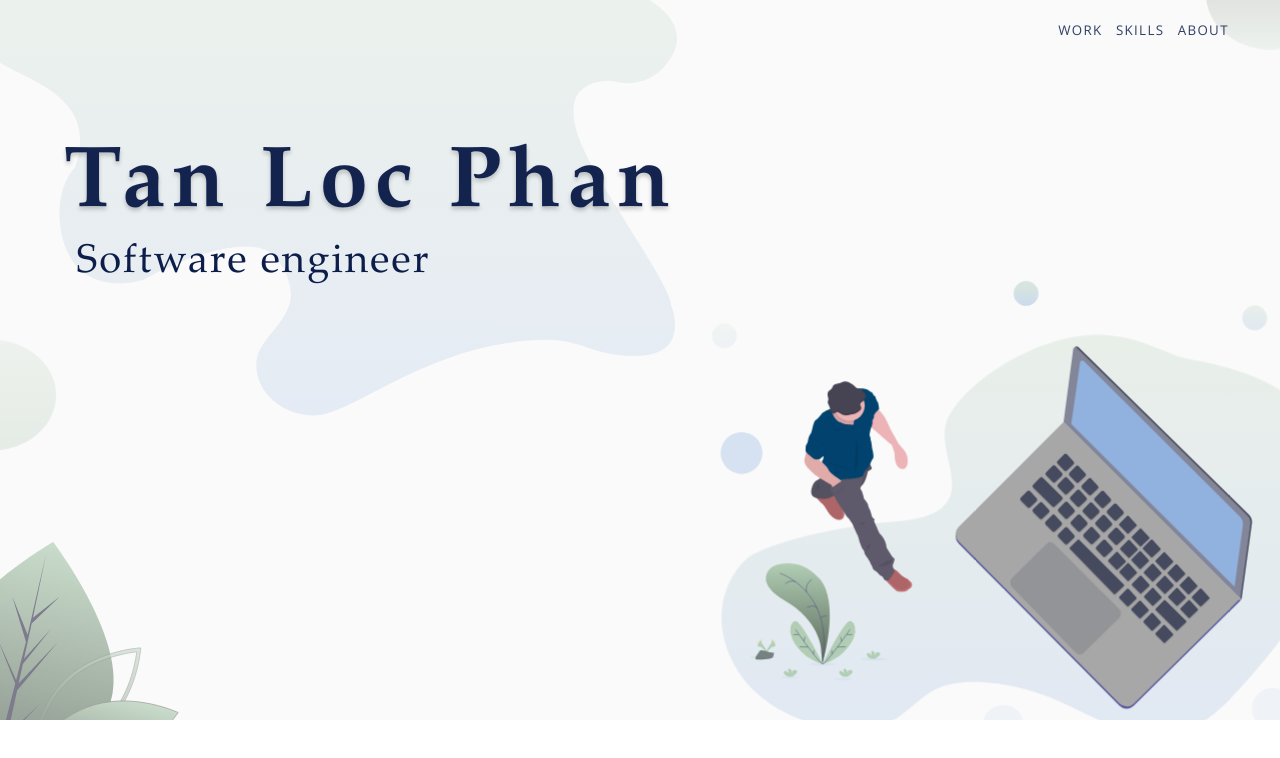
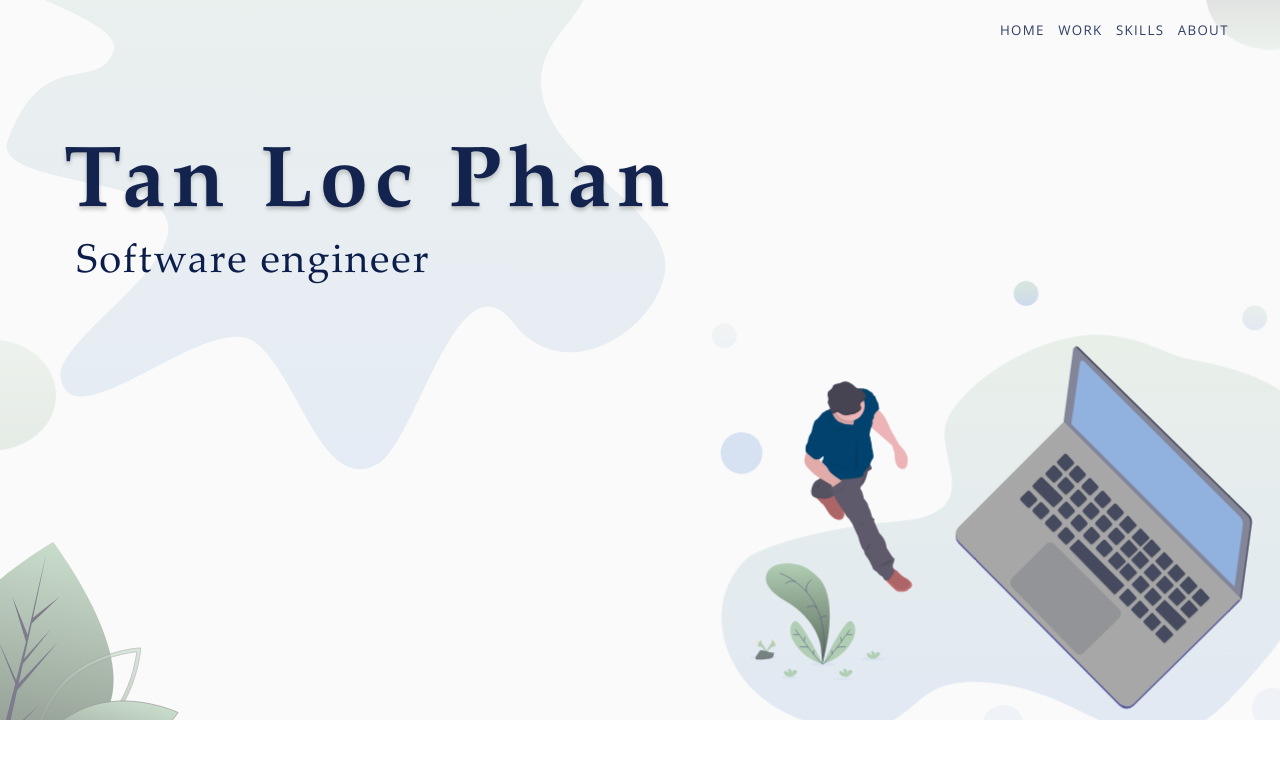
Before and after one commit to locphan2207/personal-web, a React (Create React App) app: page / in a window 1280 px wide. Shown: the top 758 px of the page. Built offline with nearby package versions, Linux system fonts and the light colour scheme.

Commit message:
adjust shape

```diff
--- a/src/components/App.css
+++ b/src/components/App.css
@@ -17,8 +17,8 @@
 
 .top-left-svg {
   position: absolute;
-  top: -1%;
-  left: -2%;
+  top: -18%;
+  left: -3%;
   width: 55%;
   height: auto;
   z-index: 1;
--- a/src/components/App.js
+++ b/src/components/App.js
@@ -12,16 +12,23 @@ const Snap = window.Snap
 // - CREATE A HELPER TO GENERATE KEYFRAMES BASED ON SPRING CONFIG
 
 const animateToPage2 = () => {
-  // const tlSvg = document.getElementById("top-left-bubble")
-  // const s = Snap(tlSvg)
   const p1 = Snap.select("#top-left-svg")
-  // const po1 = p1.node.getAttribute("d")
   const po2 =
     "M970.967 267.915C997.042 225.646 950.789 194.36 924.404 184C924.404 184 781 154 747 100C713 46.0001 652.009 -34 587 18C521.991 70 493 174 421 166C349 158 288.04 97.9998 252.999 83.4814C98.6787 43.9999 56.9998 84 30.9998 146C4.99984 208 64.1093 272 31.0001 364C2.54482 394.044 -14.5632 496.642 18.9999 518C85 560 32.4375 630 18.9999 716C8.99974 780 56.3582 806 98.6789 840C141 874 254.2 873.332 296.999 802C314.999 772 323 690 375 758C397.217 787.053 467 874 565 840C663 806 557.028 646 707 646C752.011 646 808.468 694.662 869 690C917.426 686.27 813 602 829 555.401C829 500 924.359 486 892.68 448C861.001 410 735.138 379.419 723.302 351.966C700.413 298.875 892.68 298 892.68 298C892.68 298 944.891 310.183 970.967 267.915Z"
-  const t2 = "translate(-100 100)"
-  p1.animate({ d: po2, transform: t2 }, 10000, window.mina.easeinout)
-  // const el = document.getElementsByClassName("top-left-svg")[0]
-  // el.setAttribute("class", "top-left-svg-2")
+  const t2 = "translate(-100 200)"
+  p1.animate({ d: po2, transform: t2 }, 3000, window.mina.easeinout)
+  const svg1 = Snap.select("#top-left-bubble")
+  svg1.animate({ width: 900 }, 3000, window.mina.easeinout)
+}
+
+const animateToPage1 = () => {
+  const p1 = Snap.select("#top-left-svg")
+  const po1 =
+    "M94.0006 497.5C105.304 561.283 237.68 430 280.001 464C322.321 498 344.001 610.5 397.001 579C433.413 557.358 473 376.5 525 444.5C577 512.5 670.303 444.5 670.303 389.965C670.303 335.431 568.064 295.911 553.5 229.5C541 172.5 604.5 153 596 111.5C584.091 53.3522 508 49.5 452 59.5C367.125 74.6564 244.173 182.171 225.5 98C221.398 79.5091 229.745 67.9587 225.5 49.5C207.384 -29.2859 25.4997 -3.50007 1.99988 66.5C-17.2071 123.713 160.145 149 144 187.5C127.855 226 76.6091 180 43.4999 272C31.0839 306.5 146.937 308.642 180.5 330C246.5 372 87.0006 458 94.0006 497.5Z"
+  const t1 = "translate(0 0)"
+  p1.animate({ d: po1, transform: t1 }, 3000, window.mina.easeinout)
+  const svg1 = Snap.select("#top-left-bubble")
+  svg1.animate({ width: 700 }, 3000, window.mina.easeinout)
 }
 
 function App() {
@@ -33,9 +40,14 @@ function App() {
     animateToPage2()
   }
 
+  const onHomeOpen = () => {
+    setPageVisible("HOME")
+    animateToPage1()
+  }
+
   return (
     <div className="App">
-      <NavBar onWorkOpen={onWorkOpen} />
+      <NavBar onWorkOpen={onWorkOpen} onHomeOpen={onHomeOpen} />
       <TopLeftSVG className={"top-left-svg"} />
       {pageVisible === "HOME" && <PageOne />}
 
--- a/src/components/NavBar.js
+++ b/src/components/NavBar.js
@@ -1,9 +1,10 @@
 import React from "react"
 import "./NavBar.css"
 
-function NavBar({ onWorkOpen }) {
+function NavBar({ onWorkOpen, onHomeOpen }) {
   return (
     <div className="nav-bar">
+      <h5 onClick={onHomeOpen}>{"HOME"}</h5>
       <h5 onClick={onWorkOpen}>{"WORK"}</h5>
       <h5>{"SKILLS"}</h5>
       <h5>{"ABOUT"}</h5>
```
Also changed, not shown: src/assets/top-left-svg.svg.
